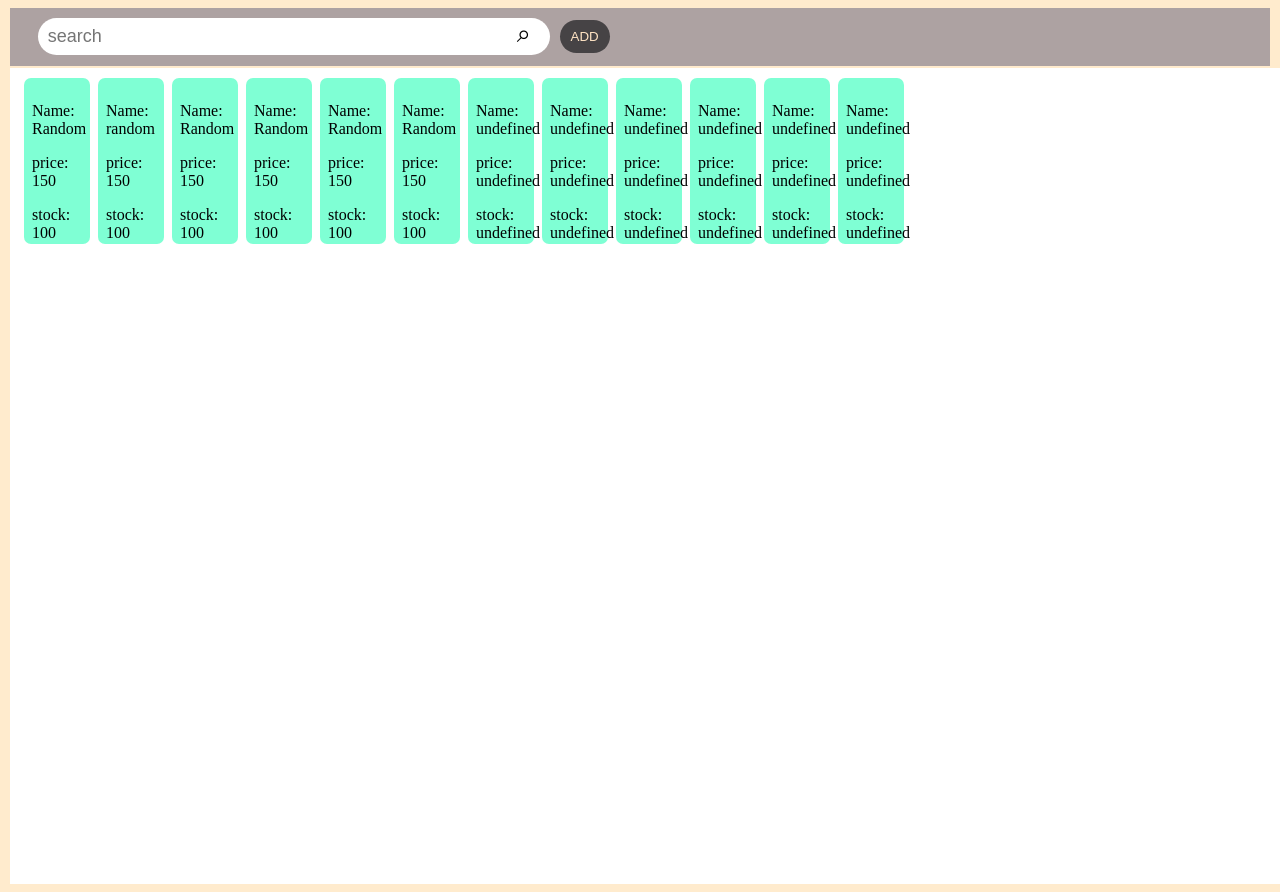
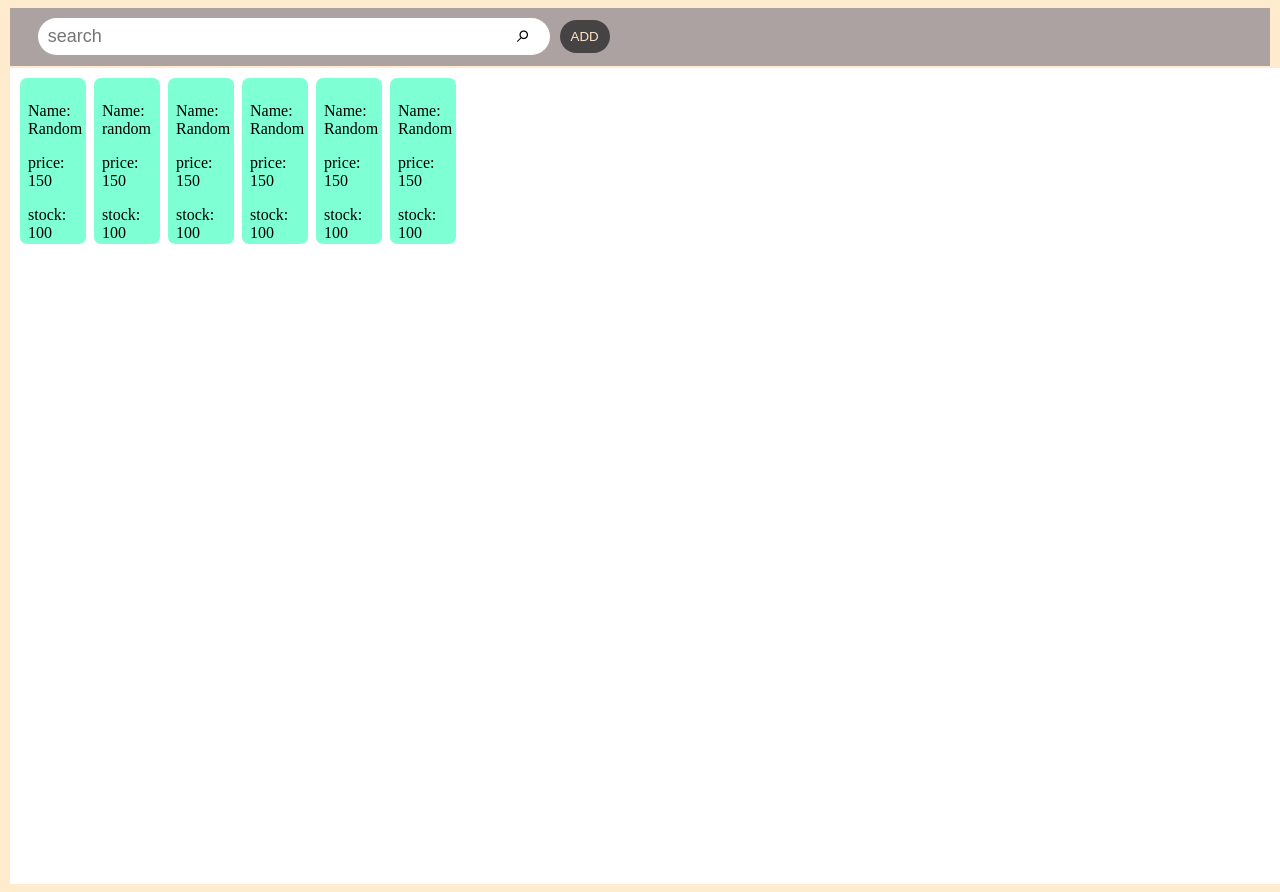
Before and after one commit to aavashkarmacharya/marketplace, a plain HTML site: page index.html in a window 1280 px wide. Drawn offline with Linux system fonts and the light colour scheme.

Commit message:
completeted w/ bad css

```diff
--- a/index.html
+++ b/index.html
@@ -14,7 +14,6 @@
 <a href="addproduct.html" target="_blank"><button type="submit" id="btn-sub">ADD</button></a>
 </div>
 <div  id= "products">
-<h3 id= "todisplay"></h3>
 </div>
 </div>
 
--- a/index.js
+++ b/index.js
@@ -6,55 +6,120 @@ const prdt = document.getElementById("products");
 const data = [
   {
     id: 1,
-pname: "Random",
-price: 150,
-stock: 100,
+    name: "Random",
+    amount: 150,
+    quantity: 100,
   },
   {
     id: 2,
-pname: "random",
-price: 150,
-stock: 100,
+    name: "random",
+    amount: 150,
+    quantity: 100,
   },
   {
     id: 3,
-pname: "Random",
-price: 150,
-stock: 100,
+    name: "Random",
+    amount: 150,
+    quantity: 100,
   },
   {
     id: 4,
-pname: "Random",
-price: 150,
-stock: 100,
+    name: "Random",
+    amount: 150,
+    quantity: 100,
   },
   {
     id: 5,
-pname: "Random",
-price: 150,
-stock: 100,
+    name: "Random",
+    amount: 150,
+    quantity: 100,
   },
   {
     id: 6,
-pname: "Random",
-price: 150,
-stock: 100,
+    name: "Random",
+    amount: 150,
+    quantity: 100,
   },
-
-]
+];
 
 const JSONstring = JSON.stringify(data);
-localStorage.setItem("setJSON", JSONstring);
-const allproduct = localStorage.getItem("setJSON");
-const pharsedallproduct = JSON.parse(allproduct);
-console.log(pharsedallproduct);
 
 
+const localdata = localStorage.getItem("setJSON");
+if(!localdata){
+
+    localStorage.setItem("setJSON", JSONstring);
+}
+const stored = localStorage.getItem("setJSON");
+
+if (stored) {
+  const parsedata = JSON.parse(stored);
+  parsedata.forEach((data) => {
+    createcard(data);
+  });
+}
 
 
+function createcard(product) {
+  const contain = document.createElement("div");
+  contain.classList.add("productcard");
+  const details = document.createElement("li");
+  details.classList.add("productlist");
+
+  const name = document.createElement("p");
+  name.textContent = "Name: " + product.name;
+
+  const pr = document.createElement("p");
+  pr.textContent = "price: " + product.amount;
+
+  const stk = document.createElement("p");
+  stk.textContent = "stock: " + product.quantity;
+
+  details.appendChild(name);
+  details.appendChild(pr);
+  details.appendChild(stk);
+
+  contain.appendChild(details);
+  prdt.appendChild(contain);
+}
+
+
+//  search function
+btn1.onclick = () => {
+const tester = item.value;
+
+    const result = JSON.parse(stored).filter(p => p.name == tester);
+    prdt.textContent = "";
+    if(result.length === 0){
+        const display = document.createElement("h3");
+        display.innerHTML = "No product found!!";
+        prdt.appendChild(display);
+
+    }
+    if(result.length>0){
+        result.forEach(product=> {
+     const containsrch = document.createElement("div");
+     containsrch.classList.add("productcard");
+     const values = document.createElement("li");
+     values.classList.add("productli");
+     const name = document.createElement("p");
+     name.textContent = "Name: " + product.name;
+     const pr = document.createElement("p");
+     pr.textContent = "Price: " + product.amount;
+     const stk = document.createElement("p");
+     stk.textContent = "Stock: " + product.quantity;
+     values.appendChild(name);
+     values.appendChild(pr);
+     values.appendChild(stk);
+     containsrch.appendChild(values);
+     prdt.appendChild(containsrch);
+    });
+    }
+
+}
 //creating cards
 
-data.forEach(product =>{
+/*data.forEach(product =>{
     const contain = document.createElement("div");
     contain.classList.add("productcard");
     const details = document.createElement("li");
@@ -81,7 +146,7 @@ data.forEach(product =>{
 
 }
 )
-//search function
+search function
 btn1.onclick = () => {
 const tester = item.value;
     const result = data.filter(p => p.pname == tester);
@@ -151,3 +216,6 @@ const contain = document.createElement("div");
 })
 
 }
+
+
+*/
```
Also changed, not shown: add.js (+6 -5 lines). Lines whose indentation alone changed are shown as unchanged.
